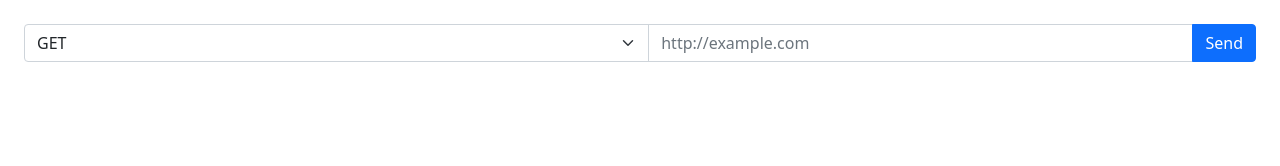
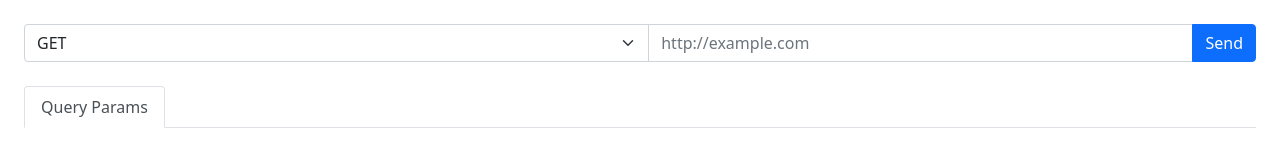
Before and after one commit to shashidharreddydakuri/postman_clone, a website built with Vite: page index.html in a window 1280 px wide. Built offline with nearby package versions, Linux system fonts and the light colour scheme.

```diff
--- a/index.html
+++ b/index.html
@@ -21,6 +21,12 @@
                 <input required class="form-control" type="url" placeholder="http://example.com" />
                 <button type="submmit" class="btn btn-primary">Send</button>
             </div>
+
+            <ul class="nav nav-tabs" role="tablist">
+                <li class="nav-item" role="presentation">
+                    <button class="nav-link active" id="query-params-tab" data-bs-toggle="tab" data-bs-target="#query-params" type="button" role="tab" aria-controls="query-params" >Query Params</button>
+                </li>
+            </ul>
         </form>
     </div>
 
```
